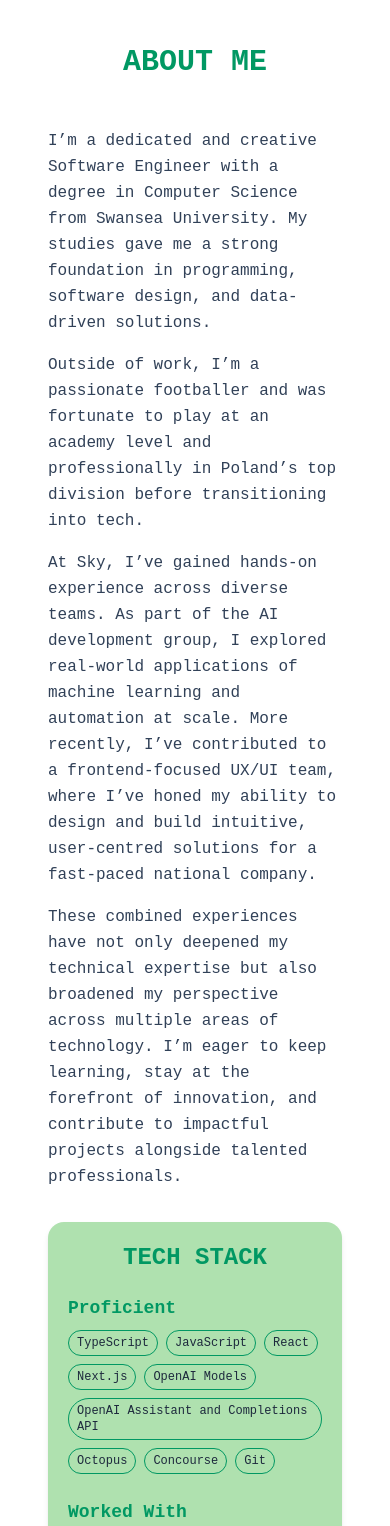
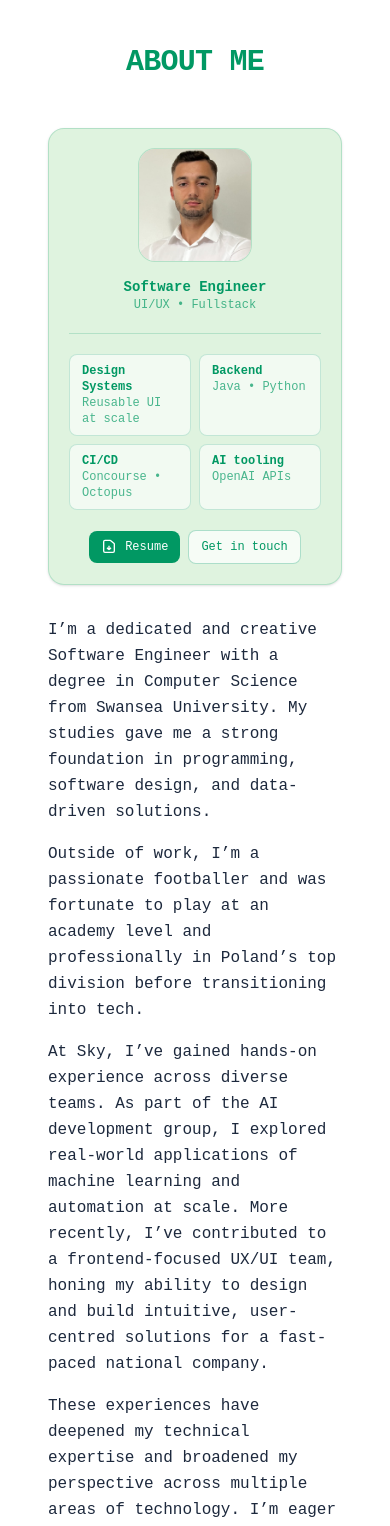
Before and after one commit to hubertMatras/hm-website, a Next.js app: page / in a window 390 px wide. Shown: the part 920-2446 px from the top of the page. Built offline with nearby package versions, Linux system fonts and the light colour scheme.

Commit message:
Improve about me section

```diff
--- a/components/About.tsx
+++ b/components/About.tsx
@@ -1,80 +1,153 @@
+// About.tsx
 "use client";
 import { techStack } from "../data";
-import Section  from "./Section"
+import Section from "./Section";
+import Image from "next/image";
+import Link from "next/link";
 
 export default function AboutMe() {
   return (
-    <Section
-      id="about"
-    >
-      <div className="flex justify-center mb-12">
-        <h1 className="text-3xl font-bold text-center text-green md:text-4xl">
+    <Section id="about">
+      <div className="mb-12 flex justify-center">
+        <h1 className="text-3xl md:text-4xl font-bold tracking-tight text-green">
           ABOUT ME
         </h1>
       </div>
-      <div className="grid gap-8 w-full items-start md:grid-cols-1">
-        <div className="space-y-4 leading-relaxed text-slate-700">
+
+      <div className="grid w-full grid-cols-1 gap-8">
+        <div className="rounded-2xl border border-green/20 bg-light-green/40 p-5 shadow-sm">
+          <div className="relative mx-auto h-28 w-28 overflow-hidden rounded-2xl ring-1 ring-green/20">
+            <Image
+              src="/avatar.png"
+              alt="Portrait"
+              fill
+              className="object-cover"
+              sizes="112px"
+              priority
+            />
+          </div>
+
+          <div className="mt-4 text-center">
+            <p className="text-sm font-semibold text-green">Software Engineer</p>
+            <p className="text-xs text-green/70">UI/UX • Fullstack</p>
+          </div>
+
+          <div className="my-5 h-px w-full bg-green/20" />
+
+          <ul className="grid grid-cols-2 gap-2 text-xs">
+            <li className="rounded-lg border border-green/20 bg-white/60 px-3 py-2">
+              <span className="block font-semibold text-green">Design Systems</span>
+              <span className="text-green/70">Reusable UI at scale</span>
+            </li>
+            <li className="rounded-lg border border-green/20 bg-white/60 px-3 py-2">
+              <span className="block font-semibold text-green">Backend</span>
+              <span className="text-green/70">Java • Python</span>
+            </li>
+            <li className="rounded-lg border border-green/20 bg-white/60 px-3 py-2">
+              <span className="block font-semibold text-green">CI/CD</span>
+              <span className="text-green/70">Concourse • Octopus</span>
+            </li>
+            <li className="rounded-lg border border-green/20 bg-white/60 px-3 py-2">
+              <span className="block font-semibold text-green">AI tooling</span>
+              <span className="text-green/70">OpenAI APIs</span>
+            </li>
+          </ul>
+
+          <div className="mt-5 flex flex-wrap items-center justify-center gap-2">
+            <a
+              href="/Hubert_Matras_CV.pdf"
+              className="inline-flex items-center gap-2 rounded-lg bg-green px-3 py-2 text-xs font-medium text-white hover:bg-green/70 focus-visible:outline-none focus-visible:ring-2 focus-visible:ring-green"
+            >
+              <svg className="h-4 w-4" viewBox="0 0 24 24" fill="none" stroke="currentColor" strokeWidth="2">
+                <path d="M12 10v6m0 0l-3-3m3 3l3-3M6 20h12a2 2 0 0 0 2-2V7.4a1 1 0 0 0-.3-.7L14.3 2.3a1 1 0 0 0-.7-.3H6A2 2 0 0 0 4 4v14a2 2 0 0 0 2 2Z" />
+              </svg>
+              Resume
+            </a>
+            <Link
+              href="#contact"
+              className="inline-flex items-center gap-2 rounded-lg border border-green/30 bg-white/70 px-3 py-2 text-xs font-medium text-green hover:bg-white focus-visible:outline-none focus-visible:ring-2 focus-visible:ring-green"
+            >
+              Get in touch
+            </Link>
+          </div>
+        </div>
+
+        <div className="space-y-4 leading-relaxed text-slate-800">
           <p>
-            I’m a dedicated and creative Software Engineer with a degree in
-            Computer Science from Swansea University. My studies gave me a
-            strong foundation in programming, software design, and data-driven
-            solutions.
+            I’m a dedicated and creative Software Engineer with a degree in Computer Science from
+            Swansea University. My studies gave me a strong foundation in programming, software
+            design, and data-driven solutions.
           </p>
           <p>
-            Outside of work, I’m a passionate footballer and was fortunate to
-            play at an academy level and professionally in Poland’s top division
-            before transitioning into tech.
+            Outside of work, I’m a passionate footballer and was fortunate to play at an academy
+            level and professionally in Poland’s top division before transitioning into tech.
           </p>
           <p>
-            At Sky, I’ve gained hands-on experience across diverse teams. As
-            part of the AI development group, I explored real-world applications
-            of machine learning and automation at scale. More recently, I’ve
-            contributed to a frontend-focused UX/UI team, where I’ve honed my
-            ability to design and build intuitive, user-centred solutions for a
-            fast-paced national company.
+            At Sky, I’ve gained hands-on experience across diverse teams. As part of the AI
+            development group, I explored real-world applications of machine learning and automation
+            at scale. More recently, I’ve contributed to a frontend-focused UX/UI team, honing my
+            ability to design and build intuitive, user-centred solutions for a fast-paced national
+            company.
           </p>
           <p>
-            These combined experiences have not only deepened my technical
-            expertise but also broadened my perspective across multiple areas of
-            technology. I’m eager to keep learning, stay at the forefront of
-            innovation, and contribute to impactful projects alongside talented
-            professionals.
+            These experiences have deepened my technical expertise and broadened my perspective
+            across multiple areas of technology. I’m eager to keep learning, stay at the forefront
+            of innovation, and contribute to impactful projects alongside talented professionals.
+          </p>
+
+          <div className="rounded-xl border border-green/20 bg-light-green/40 p-4 text-sm text-green">
+            <p className="font-medium">
+              AI and Software Engineer passionate about creating intelligent, user-centred digital experiences. I blend machine learning innovation with thoughtful frontend design to deliver scalable, impactful solutions.
             </p>
           </div>
-        <aside className="md:top-24">
-          <div className="card rounded-2xl p-5 shadow-sm">
-            <h3 className="font-bold text-2xl text-center text-green">TECH STACK</h3>
+        </div>
+
+        {/* Tech stack */}
+        <div className="rounded-2xl border border-green/20 bg-white/70 p-5">
+          <h3 className="text-center text-2xl font-bold text-green">TECH STACK</h3>
 
           <div className="mt-5">
-              <p className="text-lg text-green font-bold">Proficient</p>
+            <h4 className="text-sm font-semibold uppercase tracking-wide text-green/80">
+              Proficient
+            </h4>
+            <ChipList items={techStack.proficient} />
+          </div>
+
+          <div className="mt-6">
+            <h4 className="text-sm font-semibold uppercase tracking-wide text-green/80">
+              Worked With
+            </h4>
+            <ChipList items={techStack.workedWith} />
+          </div>
+
+          {techStack.languages?.length ? (
+            <div className="mt-6">
+              <h4 className="text-sm font-semibold uppercase tracking-wide text-green/80">
+                Languages
+              </h4>
+              <ChipList items={techStack.languages} small />
+            </div>
+          ) : null}
+        </div>
+      </div>
+    </Section>
+  );
+}
+
+function ChipList({ items, small = false }: { items: string[]; small?: boolean }) {
+  return (
     <ul className="mt-2 flex flex-wrap gap-2">
-                {techStack.proficient.map((t) => (
+      {items.map((t) => (
         <li
           key={t}
-                    className="text-xs px-2 py-1 rounded-full border border-green"
+          className={[
+            "rounded-full border border-green/25 bg-blue-100 text-green",
+            small ? "px-2 py-0.5 text-[11px]" : "px-3 py-1 text-xs font-medium",
+          ].join(" ")}
         >
           {t}
         </li>
       ))}
     </ul>
-            </div>
-
-            <div className="mt-6">
-              <p className="text-lg text-green font-bold">Worked With</p>
-              <ul className="mt-2 flex flex-wrap gap-2">
-                {techStack.workedWith.map((t) => (
-                  <li
-                    key={t}
-                    className="text-xs px-2 py-1 rounded-full border border-green"
-                  >
-                    {t}
-                  </li>
-                ))}
-              </ul>
-            </div>
-          </div>
-        </aside>
-      </div>
-    </Section>
   );
 }
--- a/data/tech-stack.ts
+++ b/data/tech-stack.ts
@@ -5,7 +5,7 @@ export const techStack = {
         "React",
         "Next.js",
         "OpenAI Models",
-        "OpenAI Assistant and Completions API",
+        "OpenAI API",
         "Octopus",
         "Concourse",
         "Git"
```
Lines whose indentation alone changed are shown as unchanged.
